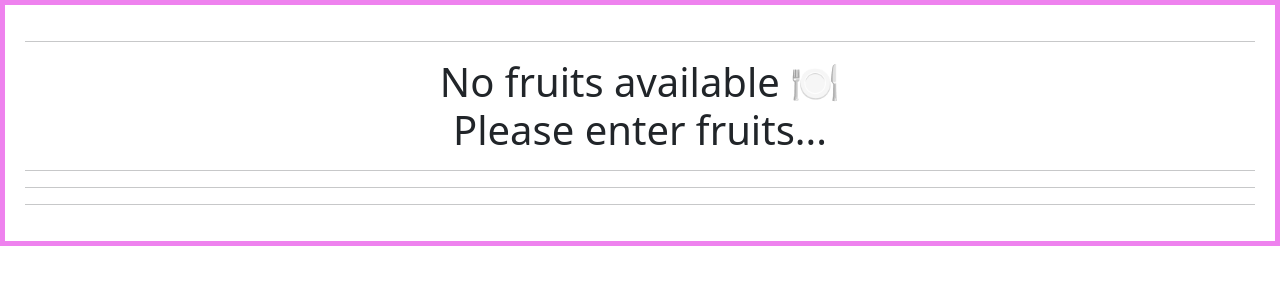
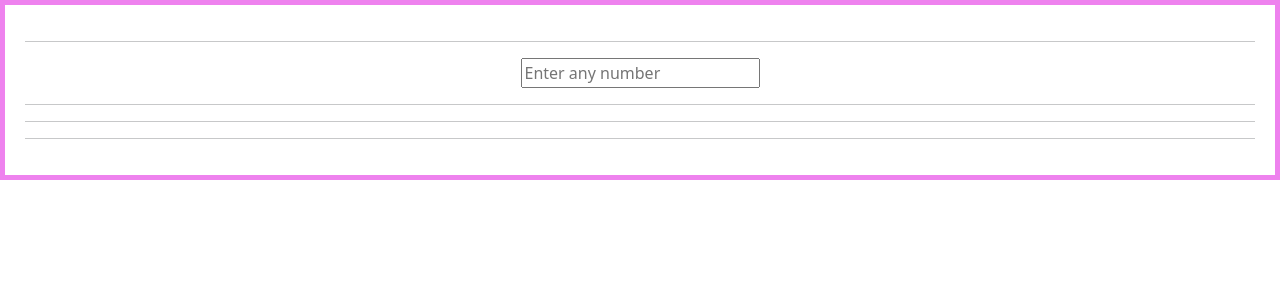
Before and after one commit to Nadeem35/react-playzone, a React (Vite) app: page / in a window 1280 px wide. Shown: the top 300 px of the page. Built offline with nearby package versions, Linux system fonts and the light colour scheme.

Commit message:
add react concept

```diff
--- a/index.html
+++ b/index.html
@@ -9,6 +9,12 @@
       href="https://encrypted-tbn0.gstatic.com/images?q=tbn:ANd9GcQMRM8-ZgTxS-v5PQMmR0lb5hv5TWUTCfb-UZvEMU5LY3s_aQQWPKhCrAJSGf1Yj6nym6U&usqp=CAU"
     />
     <meta name="viewport" content="width=device-width, initial-scale=1.0" />
+    <!-- Use for material icons -->
+    <link
+      href="https://fonts.googleapis.com/icon?family=Material+Icons"
+      rel="stylesheet"
+    />
+
     <title>Playzone</title>
   </head>
   <body>
--- a/src/Components/1.ConditionRendering/Simple-1.jsx
+++ b/src/Components/1.ConditionRendering/Simple-1.jsx
@@ -78,7 +78,7 @@
 
 // import React, { useState } from "react";
 
-// const SelfMap = () => {
+// const Simple = () => {
 //   const [age, setAge] = useState("");
 
 //   const adult = age > 18;
@@ -103,35 +103,35 @@
 //   );
 // };
 
-// export default SelfMap;
+// export default Simple;
 
 // -------------  🟡 Example 7: Empty List Check   ----------------
 
-import React from "react";
-function Simple() {
-  // const fruits = ["Grapes", "Banana", "Orange", "Papaya"];
-  const fruits = [];
-  return (
-    <>
-      {fruits.length == 0 ? (
-        <h1>
-          No fruits available 🍽️ <br /> Please enter fruits...
-        </h1>
-      ) : (
-        <ul>
-          {fruits.map((item, index) => (
-            <li key={index}>{item}</li>
-          ))}
-        </ul>
-      )}
-    </>
-  );
-}
-export default Simple;
+// import React from "react";
+// function Simple() {
+//   // const fruits = ["Grapes", "Banana", "Orange", "Papaya"];
+//   const fruits = [];
+//   return (
+//     <>
+//       {fruits.length == 0 ? (
+//         <h1>
+//           No fruits available 🍽️ <br /> Please enter fruits...
+//         </h1>
+//       ) : (
+//         <ul>
+//           {fruits.map((item, index) => (
+//             <li key={index}>{item}</li>
+//           ))}
+//         </ul>
+//       )}
+//     </>
+//   );
+// }
+// export default Simple;
 
 // --------------  🟡 Example 8: Show/Hide Password  ----------------
 
-// import React, { useState } from "react";
+// import { useState } from "react";
 
 // function Simple() {
 //   const [show, setShow] = useState(false);
@@ -147,30 +147,59 @@ export default Simple;
 // }
 
 // export default Simple;
+// --------------  🟡 Example 8.1: Show/Hide Password  ----------------
+// import React, { useState } from "react";
+
+// const Simple = () => {
+//   const [show, setHide] = useState(true);
+//   return (
+//     <div>
+//       <input
+//         type={show ? "password" : "show"}
+//         placeholder="Enter your password..."
+//         className="border-2 rounded-bl-sm rounded-tl-sm px-0.5"
+//       />
+//       <button
+//         onClick={() => setHide(!show)}
+//         className="bg-gray-500 text-white border-2 border-gray-800 px-1 border-l-0 "
+//         style={{ backgroundColor: "gray" }}
+//       >
+//         {/* {show ? " Hide" : "Show"} */}
+//         {/* {show ? "🙈" : "👁️"} */}
+//         {/* {show ? "👁️‍🗨️" : "👁️"} */}
+//         <span className="material-icons" style={{ fontSize: "18px" }}>
+//           {show ? "visibility_off" : "visibility"}
+//         </span>
+//       </button>
+//     </div>
+//   );
+// };
+
+// export default Simple;
 
 // --------------  🟡 Example 8: Check even odd number  ----------------
 
-// import React, { useState } from "react";
-// function Simple() {
-//   const [num, setNum] = useState("");
+import React, { useState } from "react";
+function Simple() {
+  const [num, setNum] = useState("");
 
-//   console.log(num);
+  // console.log(num);
 
-//   return (
-//     <>
-//       <input
-//         type="num"
-//         value={num}
-//         onChange={(e) => setNum(e.target.value)}
-//         placeholder="Enter any number"
-//       />
+  return (
+    <>
+      <input
+        type="num"
+        value={num}
+        onChange={(e) => setNum(e.target.value)}
+        placeholder="Enter any number"
+      />
 
-//       {num && <h3>{num % 2 === 0 ? "Even number" : "Odd number"}</h3>}
-//     </>
-//   );
-// }
+      {num && <h3>{num % 2 === 0 ? "Even number" : "Odd number"}</h3>}
+    </>
+  );
+}
 
-// export default Simple;
+export default Simple;
 
 // -------------- 🔴 Example 4: check Age Eligibility ----------------
 
```
